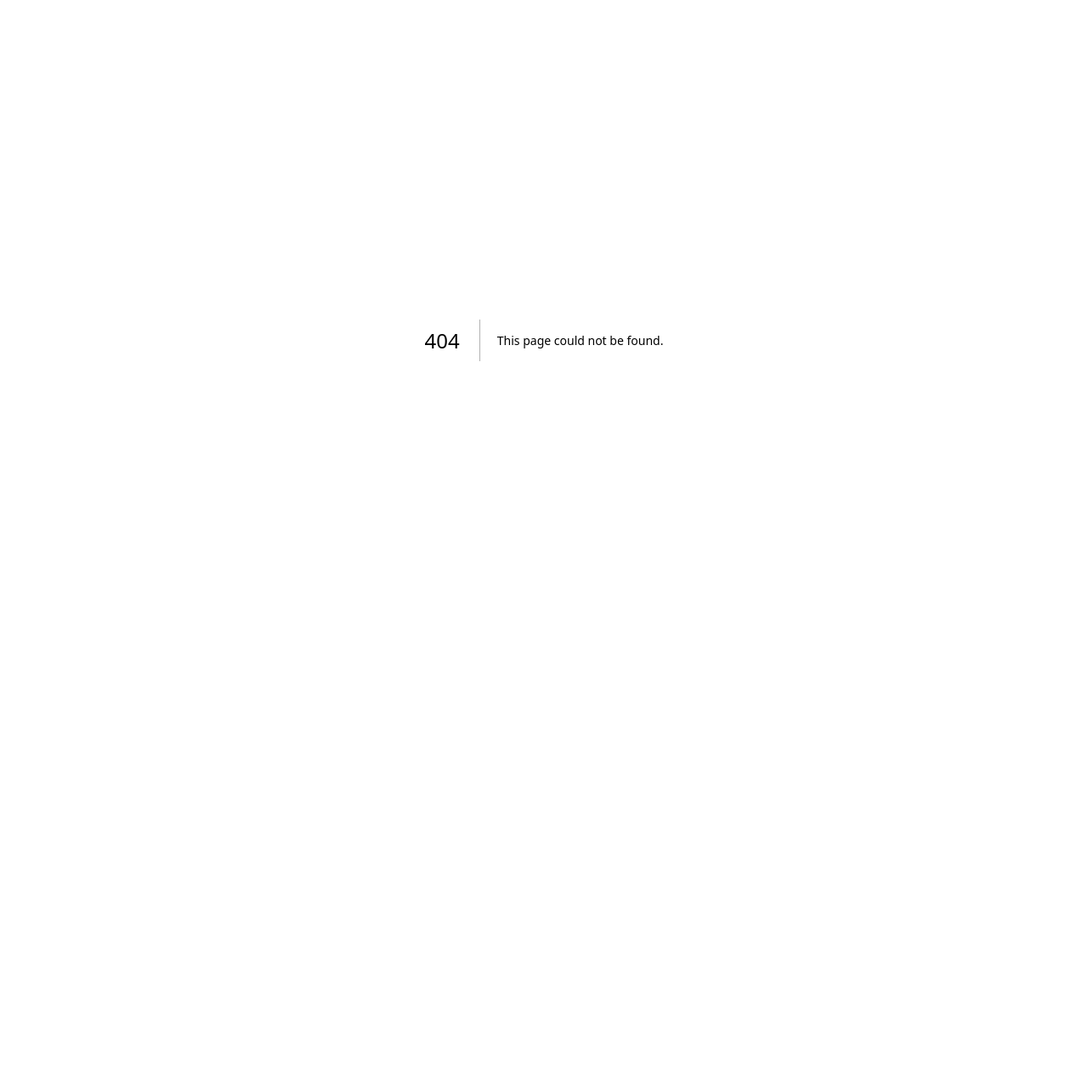
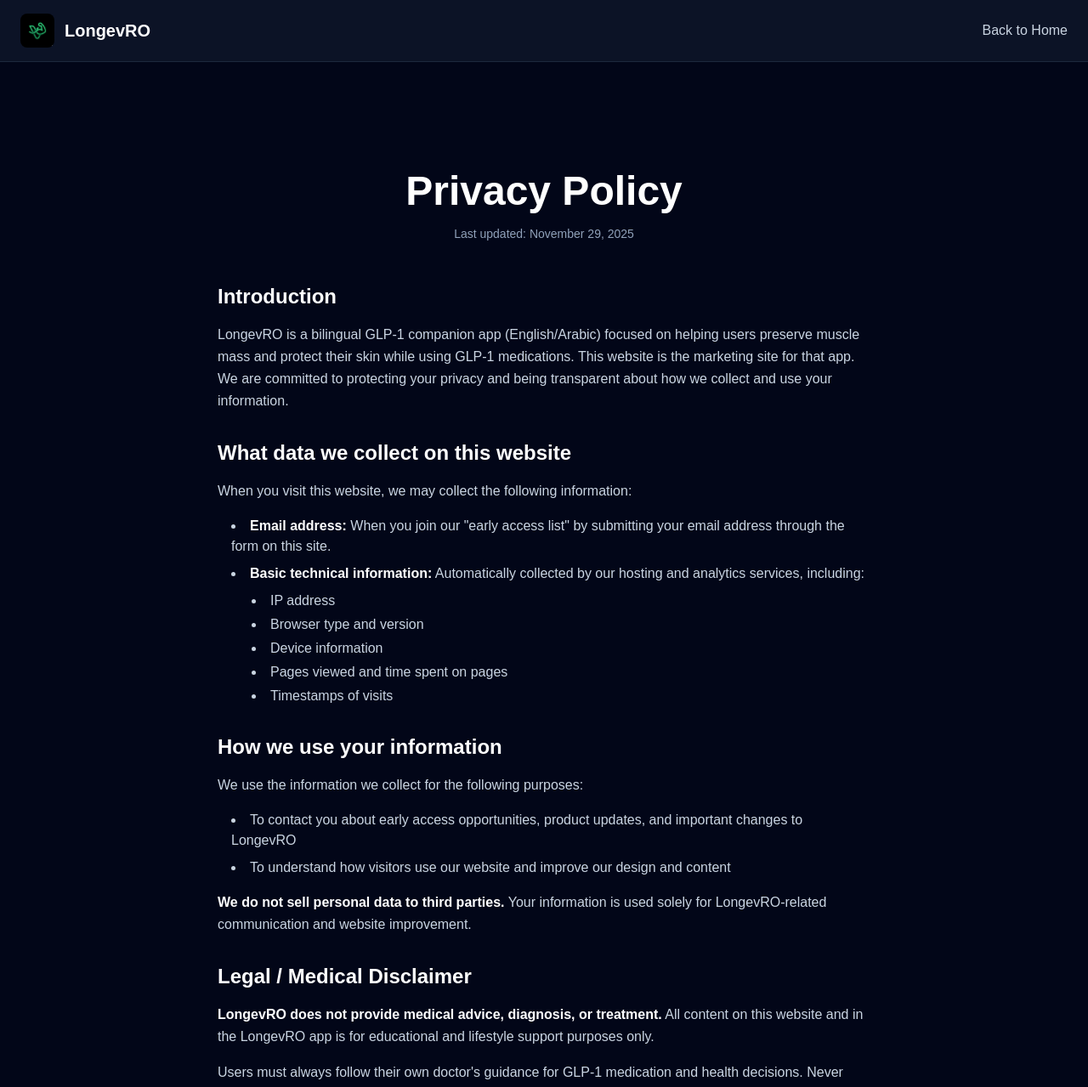
Before and after one commit to Rylik1/longevro-landing, a Next.js app: page /privacy in a window 1280 px wide. Before the commit this address had no page. Shown: the top 1279 px of the page at 85% size. Before the commit the page ends 800 px from the top, so only its background shows below. Built offline with nearby package versions, Linux system fonts and the light colour scheme.

Commit message:
Add Privacy Policy page and footer link

```diff
--- a/src/app/page.tsx
+++ b/src/app/page.tsx
@@ -1,6 +1,7 @@
 'use client';
 
 import Image from "next/image";
+import Link from "next/link";
 import { useState } from "react";
 
 export default function Home() {
@@ -318,6 +319,14 @@ export default function Home() {
             <p className="text-slate-500 text-sm">
               Built in London & Dubai
             </p>
+            <p className="text-slate-400 text-sm mt-2">
+              <Link
+                href="/privacy"
+                className="hover:text-emerald-400 transition-colors"
+              >
+                Privacy Policy
+              </Link>
+            </p>
           </div>
         </footer>
       </main>
--- /dev/null
+++ b/src/app/privacy/page.tsx
@@ -0,0 +1,181 @@
+import Link from "next/link";
+import Image from "next/image";
+
+export default function PrivacyPage() {
+  return (
+    <div className="min-h-screen bg-slate-950">
+      {/* Header */}
+      <header className="bg-slate-900/80 backdrop-blur-lg border-b border-slate-800">
+        <nav className="container mx-auto px-6 py-4">
+          <div className="flex items-center justify-between">
+            <Link href="/" className="flex items-center gap-3">
+              <Image
+                src="/images/logo.png"
+                alt="LongevRO Logo"
+                width={40}
+                height={40}
+                className="rounded-lg"
+              />
+              <span className="text-xl font-bold text-white">LongevRO</span>
+            </Link>
+            <Link
+              href="/"
+              className="text-slate-300 hover:text-emerald-400 transition-colors"
+            >
+              Back to Home
+            </Link>
+          </div>
+        </nav>
+      </header>
+
+      <main className="container mx-auto px-6 py-20 md:py-32">
+        <div className="max-w-3xl mx-auto space-y-8">
+          {/* Title */}
+          <div className="text-center mb-12">
+            <h1 className="text-4xl md:text-5xl font-bold text-white mb-4">
+              Privacy Policy
+            </h1>
+            <p className="text-slate-400 text-sm">
+              Last updated: November 29, 2025
+            </p>
+          </div>
+
+          {/* Introduction */}
+          <section className="space-y-4">
+            <h2 className="text-2xl font-semibold text-white">Introduction</h2>
+            <p className="text-slate-300 leading-relaxed">
+              LongevRO is a bilingual GLP-1 companion app (English/Arabic) focused on helping users preserve muscle mass and protect their skin while using GLP-1 medications. This website is the marketing site for that app. We are committed to protecting your privacy and being transparent about how we collect and use your information.
+            </p>
+          </section>
+
+          {/* What data we collect */}
+          <section className="space-y-4">
+            <h2 className="text-2xl font-semibold text-white">
+              What data we collect on this website
+            </h2>
+            <p className="text-slate-300 leading-relaxed">
+              When you visit this website, we may collect the following information:
+            </p>
+            <ul className="list-disc list-inside space-y-2 text-slate-300 ml-4">
+              <li>
+                <strong className="text-white">Email address:</strong> When you join our "early access list" by submitting your email address through the form on this site.
+              </li>
+              <li>
+                <strong className="text-white">Basic technical information:</strong> Automatically collected by our hosting and analytics services, including:
+                <ul className="list-disc list-inside ml-6 mt-2 space-y-1">
+                  <li>IP address</li>
+                  <li>Browser type and version</li>
+                  <li>Device information</li>
+                  <li>Pages viewed and time spent on pages</li>
+                  <li>Timestamps of visits</li>
+                </ul>
+              </li>
+            </ul>
+          </section>
+
+          {/* How we use your information */}
+          <section className="space-y-4">
+            <h2 className="text-2xl font-semibold text-white">
+              How we use your information
+            </h2>
+            <p className="text-slate-300 leading-relaxed">
+              We use the information we collect for the following purposes:
+            </p>
+            <ul className="list-disc list-inside space-y-2 text-slate-300 ml-4">
+              <li>To contact you about early access opportunities, product updates, and important changes to LongevRO</li>
+              <li>To understand how visitors use our website and improve our design and content</li>
+            </ul>
+            <p className="text-slate-300 leading-relaxed">
+              <strong className="text-white">We do not sell personal data to third parties.</strong> Your information is used solely for LongevRO-related communication and website improvement.
+            </p>
+          </section>
+
+          {/* Legal / medical disclaimer */}
+          <section className="space-y-4">
+            <h2 className="text-2xl font-semibold text-white">
+              Legal / Medical Disclaimer
+            </h2>
+            <p className="text-slate-300 leading-relaxed">
+              <strong className="text-white">LongevRO does not provide medical advice, diagnosis, or treatment.</strong> All content on this website and in the LongevRO app is for educational and lifestyle support purposes only.
+            </p>
+            <p className="text-slate-300 leading-relaxed">
+              Users must always follow their own doctor's guidance for GLP-1 medication and health decisions. Never make changes to your medication or treatment plan without consulting your healthcare provider.
+            </p>
+          </section>
+
+          {/* Third-party services */}
+          <section className="space-y-4">
+            <h2 className="text-2xl font-semibold text-white">
+              Third-party services
+            </h2>
+            <p className="text-slate-300 leading-relaxed">
+              This website is hosted on Netlify and may use analytics or logging services provided by Netlify or other third-party services to understand website usage and improve performance.
+            </p>
+            <p className="text-slate-300 leading-relaxed">
+              Email addresses collected through the early access form may be stored in a third-party mailing list provider (such as an email marketing service). This information is used only for LongevRO-related communication and is not shared with other parties for their own marketing purposes.
+            </p>
+          </section>
+
+          {/* Data retention & security */}
+          <section className="space-y-4">
+            <h2 className="text-2xl font-semibold text-white">
+              Data retention & security
+            </h2>
+            <p className="text-slate-300 leading-relaxed">
+              Email addresses are kept only as long as reasonably necessary for early access communications and product updates. We use reasonable technical measures to protect your data, including encryption and secure hosting practices.
+            </p>
+            <p className="text-slate-300 leading-relaxed">
+              However, no system is 100% secure. While we strive to protect your information, we cannot guarantee absolute security of data transmitted over the internet.
+            </p>
+          </section>
+
+          {/* Your rights */}
+          <section className="space-y-4">
+            <h2 className="text-2xl font-semibold text-white">
+              Your rights
+            </h2>
+            <p className="text-slate-300 leading-relaxed">
+              You can request deletion of your email address from our mailing list at any time by contacting us at{" "}
+              <a
+                href="mailto:support@longevro.com"
+                className="text-emerald-400 hover:text-emerald-300 underline"
+              >
+                support@longevro.com
+              </a>
+              . We will process your request promptly.
+            </p>
+            <p className="text-slate-300 leading-relaxed">
+              This applies especially to users in the UK, EU, and similar jurisdictions with data protection regulations. You have the right to access, correct, or delete your personal information, and to object to or restrict certain processing activities.
+            </p>
+          </section>
+
+          {/* Contact */}
+          <section className="space-y-4">
+            <h2 className="text-2xl font-semibold text-white">Contact</h2>
+            <p className="text-slate-300 leading-relaxed">
+              If you have any questions about this Privacy Policy, or you want us to delete your information, please email:{" "}
+              <a
+                href="mailto:support@longevro.com"
+                className="text-emerald-400 hover:text-emerald-300 underline"
+              >
+                support@longevro.com
+              </a>
+            </p>
+          </section>
+        </div>
+      </main>
+
+      {/* Footer */}
+      <footer className="bg-slate-900 border-t border-slate-800 py-8 mt-16">
+        <div className="container mx-auto px-6 text-center space-y-2">
+          <p className="text-slate-400">
+            © {new Date().getFullYear()} LongevRO
+          </p>
+          <p className="text-slate-500 text-sm">
+            Built in London & Dubai
+          </p>
+        </div>
+      </footer>
+    </div>
+  );
+}
```
